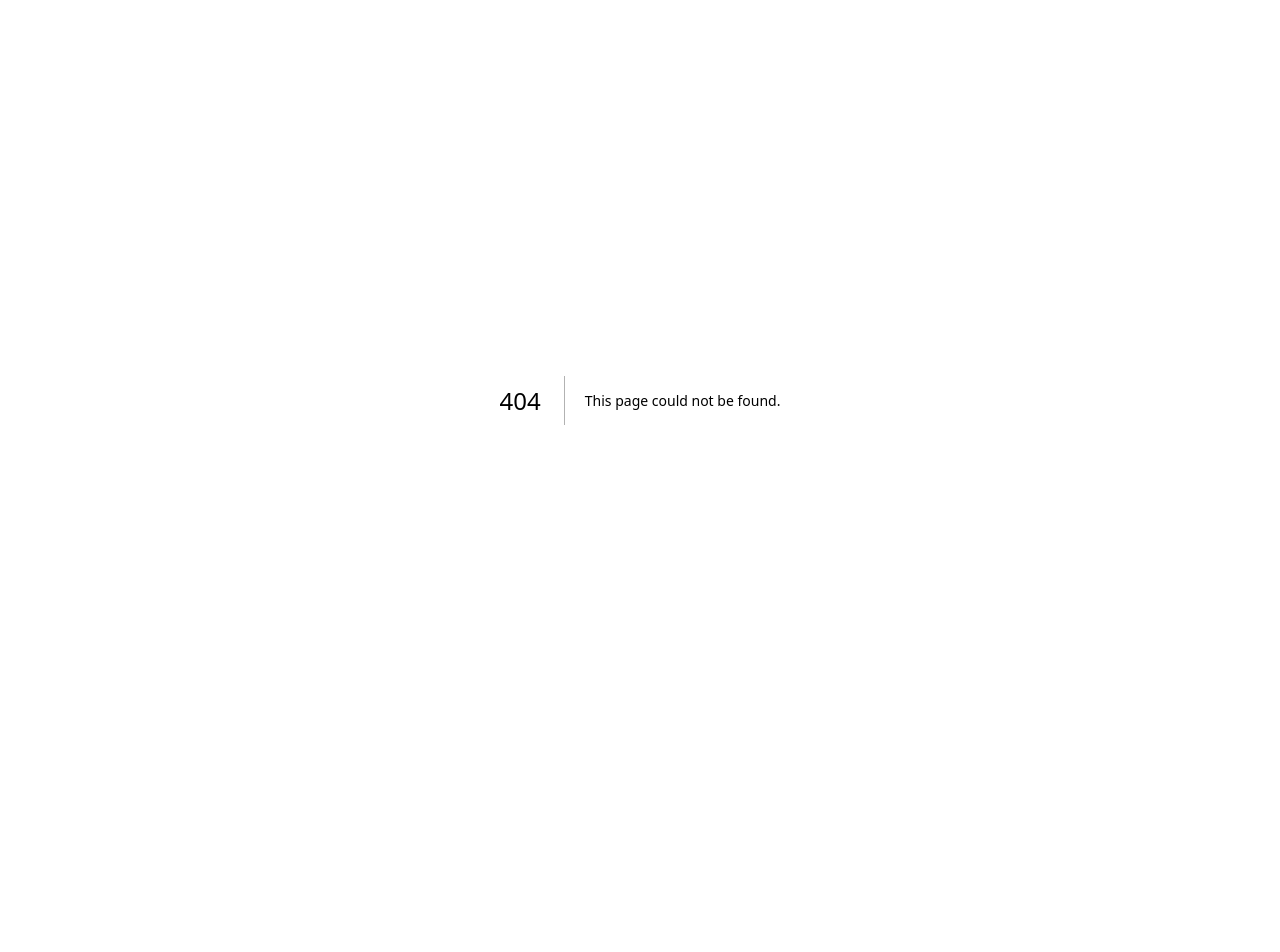
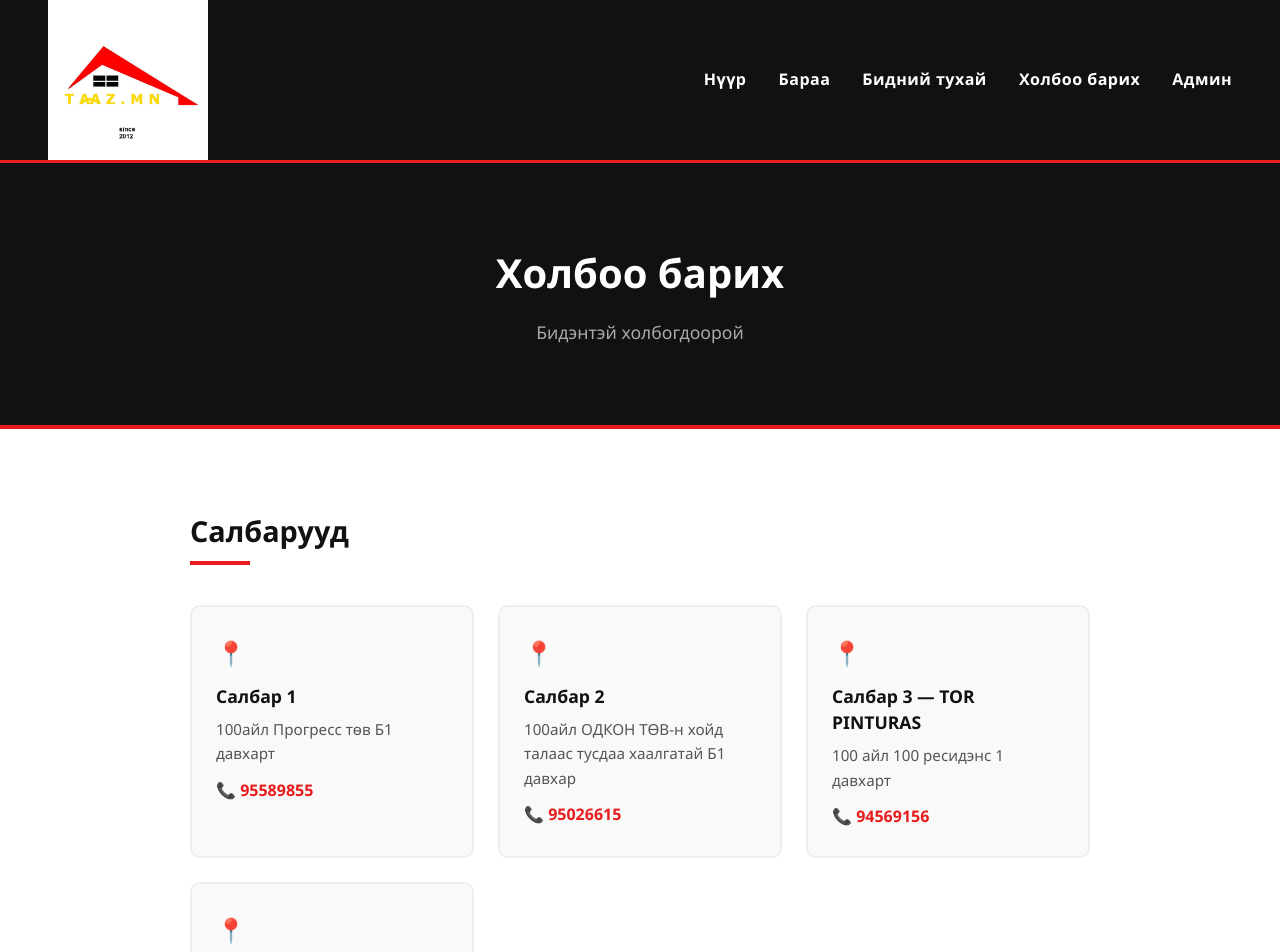
Before and after one commit to GavalGavar/Inventory-app, a Next.js app: page /contact in a window 1280 px wide. Before the commit this address had no page. Shown: the top 952 px of the page. Before the commit the page ends 800 px from the top, so only its background shows below. Built offline with nearby package versions, Linux system fonts and the light colour scheme.

Commit message:
Add contact page with branches, social media links and department contacts

```diff
--- /dev/null
+++ b/src/app/contact/page.js
@@ -0,0 +1,145 @@
+'use client';
+import Link from 'next/link';
+import Image from 'next/image';
+
+
+export default function Contact() {
+  return (
+    <main style={{ fontFamily: "'Segoe UI', Arial, sans-serif", color: '#1a1a1a', backgroundColor: '#fff' }}>
+
+      {/* Navbar */}
+      <nav style={{
+        display: 'flex', justifyContent: 'space-between', alignItems: 'center',
+        padding: '0 48px', backgroundColor: '#111', borderBottom: '3px solid #e81c1c',
+        position: 'sticky', top: 0, zIndex: 100
+      }}>
+        <Link href="/">
+          <img src="/logo.jpg" alt="Taaz.mn" style={{ height: '160px', objectFit: 'contain', cursor: 'pointer' }} />
+        </Link>
+        <div style={{ display: 'flex', gap: '32px' }}>
+          {[
+            { label: 'Нүүр', href: '/' },
+            { label: 'Бараа', href: '/products' },
+            { label: 'Бидний тухай', href: '/about' },
+            { label: 'Холбоо барих', href: '/contact' },
+            { label: 'Админ', href: '/admin' },
+          ].map((item) => (
+            <Link key={item.href} href={item.href} style={{
+              color: '#fff', textDecoration: 'none', fontSize: '1rem', fontWeight: '600',
+              letterSpacing: '0.5px', padding: '8px 0', borderBottom: '2px solid transparent',
+            }}
+              onMouseEnter={e => e.target.style.borderBottomColor = '#e81c1c'}
+              onMouseLeave={e => e.target.style.borderBottomColor = 'transparent'}
+            >
+              {item.label}
+            </Link>
+          ))}
+        </div>
+      </nav>
+
+      {/* Hero */}
+      <section style={{ backgroundColor: '#111', color: '#fff', padding: '80px 48px', textAlign: 'center', borderBottom: '4px solid #e81c1c' }}>
+        <h1 style={{ fontSize: '2.5rem', fontWeight: '800', marginBottom: '16px' }}>
+          Холбоо барих
+        </h1>
+        <p style={{ color: '#aaa', fontSize: '1.1rem' }}>Бидэнтэй холбогдоорой</p>
+      </section>
+
+      {/* Contact Info */}
+      <section style={{ padding: '80px 48px', backgroundColor: '#fff' }}>
+        <div style={{ maxWidth: '900px', margin: '0 auto' }}>
+          <h2 style={{ fontSize: '1.8rem', fontWeight: '800', marginBottom: '8px', color: '#111' }}>Салбарууд</h2>
+          <div style={{ width: '60px', height: '4px', backgroundColor: '#e81c1c', marginBottom: '40px' }} />
+          <div style={{ display: 'grid', gridTemplateColumns: 'repeat(auto-fit, minmax(220px, 1fr))', gap: '24px' }}>
+            {[
+              { name: 'Салбар 1', address: '100айл Прогресс төв Б1 давхарт', phone: '95589855' },
+              { name: 'Салбар 2', address: '100айл ОДКОН ТӨВ-н хойд талаас тусдаа хаалгатай Б1 давхар', phone: '95026615' },
+              { name: 'Салбар 3 — TOR PINTURAS', address: '100 айл 100 ресидэнс 1 давхарт', phone: '94569156' },
+              { name: 'Агуулах', address: '100 айл 9-р дэлгүүрийн ард', phone: '99976884' },
+            ].map((branch) => (
+              <div key={branch.name} style={{
+                padding: '28px 24px', borderRadius: '10px', backgroundColor: '#f9f9f9',
+                border: '2px solid #eee', transition: 'border-color 0.2s, transform 0.2s'
+              }}
+                onMouseEnter={e => { e.currentTarget.style.borderColor = '#e81c1c'; e.currentTarget.style.transform = 'translateY(-4px)'; }}
+                onMouseLeave={e => { e.currentTarget.style.borderColor = '#eee'; e.currentTarget.style.transform = 'translateY(0)'; }}
+              >
+                <div style={{ fontSize: '1.5rem', marginBottom: '12px' }}>📍</div>
+                <h3 style={{ fontWeight: '800', fontSize: '1.1rem', color: '#111', marginBottom: '8px' }}>{branch.name}</h3>
+                <p style={{ color: '#555', fontSize: '0.95rem', lineHeight: '1.6', marginBottom: '12px' }}>{branch.address}</p>
+                <a href={`tel:${branch.phone}`} style={{ color: '#e81c1c', fontWeight: '700', fontSize: '1rem', textDecoration: 'none' }}>
+                  📞 {branch.phone}
+                </a>
+              </div>
+            ))}
+          </div>
+
+          {/* Social Media */}
+          {/* Other Contacts */}
+          <h2 style={{ fontSize: '1.8rem', fontWeight: '800', marginBottom: '8px', color: '#111', marginTop: '60px' }}>Бусад холбоо барих</h2>
+          <div style={{ width: '60px', height: '4px', backgroundColor: '#e81c1c', marginBottom: '40px' }} />
+          <div style={{ display: 'grid', gridTemplateColumns: 'repeat(auto-fit, minmax(200px, 1fr))', gap: '20px' }}>
+            {[
+              { label: 'Маркетинг', phone: '99065520' },
+              { label: 'Санхүү', phone: '88090856' },
+              { label: 'Гэрээт борлуулалт', phone: '99110180' },
+            ].map((contact) => (
+              <div key={contact.label} style={{
+                padding: '24px', borderRadius: '10px', backgroundColor: '#f9f9f9',
+                border: '2px solid #eee', transition: 'border-color 0.2s, transform 0.2s'
+              }}
+                onMouseEnter={e => { e.currentTarget.style.borderColor = '#e81c1c'; e.currentTarget.style.transform = 'translateY(-4px)'; }}
+                onMouseLeave={e => { e.currentTarget.style.borderColor = '#eee'; e.currentTarget.style.transform = 'translateY(0)'; }}
+              >
+                <div style={{ fontSize: '1.5rem', marginBottom: '12px' }}>📞</div>
+                <h3 style={{ fontWeight: '800', fontSize: '1rem', color: '#111', marginBottom: '8px' }}>{contact.label}</h3>
+                <a href={`tel:${contact.phone}`} style={{ color: '#e81c1c', fontWeight: '700', fontSize: '1rem', textDecoration: 'none' }}>
+                  {contact.phone}
+                </a>
+              </div>
+            ))}
+          </div>
+
+          <h2 style={{ fontSize: '1.8rem', fontWeight: '800', marginBottom: '8px', color: '#111', marginTop: '60px' }}>Сошиал медиа</h2>
+          <div style={{ width: '60px', height: '4px', backgroundColor: '#e81c1c', marginBottom: '40px' }} />
+          <div style={{ display: 'flex', gap: '20px', flexWrap: 'wrap' }}>
+            {[
+              { name: 'Facebook', url: 'https://www.facebook.com/profile.php?id=100064250521344', icon: 'https://cdn.jsdelivr.net/npm/simple-icons@v9/icons/facebook.svg', color: '#1877F2' },
+              { name: 'Instagram', url: 'https://www.instagram.com/taazzmn/', icon: 'https://cdn.jsdelivr.net/npm/simple-icons@v9/icons/instagram.svg', color: '#E1306C' },
+
+
+            ].map((social) => (
+              <a key={social.name} href={social.url} target="_blank" rel="noopener noreferrer" style={{
+                display: 'flex', alignItems: 'center', gap: '10px',
+                padding: '16px 24px', borderRadius: '10px', backgroundColor: '#f9f9f9',
+                border: '2px solid #eee', textDecoration: 'none', color: '#111',
+                fontWeight: '700', fontSize: '1rem', transition: 'border-color 0.2s'
+              }}
+                onMouseEnter={e => e.currentTarget.style.borderColor = '#e81c1c'}
+                onMouseLeave={e => e.currentTarget.style.borderColor = '#eee'}
+              >
+                <div style={{
+                  width: '32px', height: '32px', borderRadius: '8px',
+                  backgroundColor: social.color, display: 'flex', alignItems: 'center', justifyContent: 'center'
+                }}>
+                  <img src={social.icon} alt={social.name} style={{ width: '20px', height: '20px', filter: 'invert(1)' }} />
+                </div>
+
+                {social.name}
+              </a>
+            ))}
+          </div>
+        </div>
+      </section>
+
+      {/* Footer */}
+      <footer style={{
+        padding: '32px 48px', textAlign: 'center', backgroundColor: '#111',
+        borderTop: '3px solid #e81c1c', color: '#888', fontSize: '0.9rem'
+      }}>
+        © 2026 Taaz.mn. Бүх эрх хуулиар хамгаалагдсан.
+      </footer>
+
+    </main>
+  );
+}
--- a/src/app/page.js
+++ b/src/app/page.js
@@ -25,6 +25,7 @@ export default function Home() {
             { label: 'Нүүр', href: '/' },
             { label: 'Бараа', href: '/products' },
             { label: 'Бидний тухай', href: '/about' },
+            { label: 'Холбоо барих', href: '/contact' },
             { label: 'Админ', href: '/admin' },
           ].map((item) => (
             <Link key={item.href} href={item.href} style={{
```
